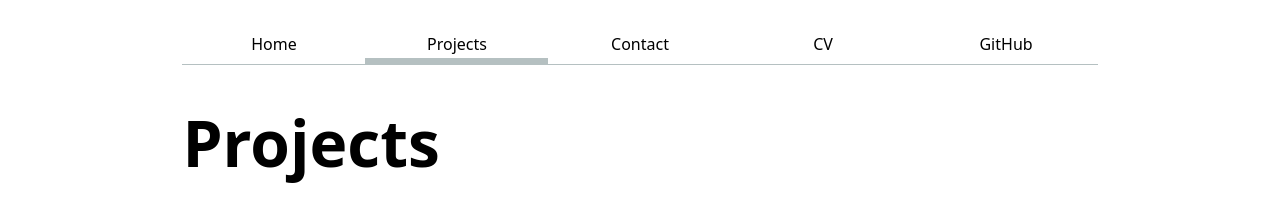
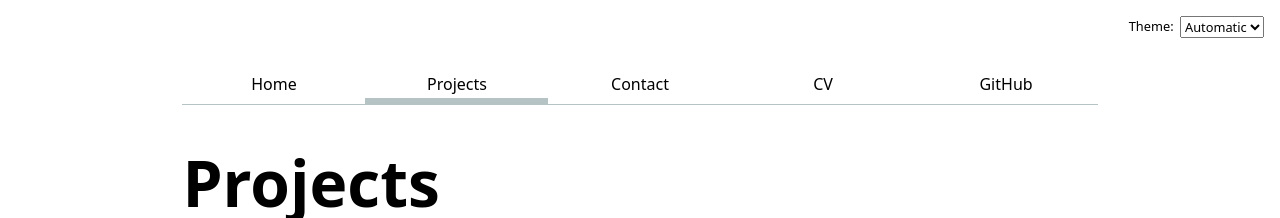
Before and after one commit to srhie2/portfolio, a plain HTML site: page projects/index.html in a window 1280 px wide. Shown: the top 218 px of the page. Drawn offline with Linux system fonts and the light colour scheme.

Commit message:
Add Lab 3 navigation and theme switcher

```diff
--- /dev/null
+++ b/global.js
@@ -0,0 +1,85 @@
+console.log("IT'S ALIVE!");
+
+function $$(selector, context = document) {
+  return Array.from(context.querySelectorAll(selector));
+}
+
+const BASE_PATH =
+  location.hostname === 'localhost' ||
+  location.hostname === '127.0.0.1'
+    ? '/'
+    : '/portfolio/';
+
+let pages = [
+  { url: '', title: 'Home' },
+  { url: 'projects/', title: 'Projects' },
+  { url: 'contact/', title: 'Contact' },
+  { url: 'cv/', title: 'CV' },
+  { url: 'https://github.com/srhie2', title: 'GitHub' },
+];
+
+let nav = document.createElement('nav');
+document.body.prepend(nav);
+
+let currentPath = location.pathname.replace(/\/index\.html$/, '/');
+
+for (let p of pages) {
+  let url = p.url;
+
+  if (!url.startsWith('http')) {
+    url = BASE_PATH + url;
+  }
+
+  let a = document.createElement('a');
+  a.href = url;
+  a.textContent = p.title;
+
+  let linkPath = a.pathname.replace(/\/index\.html$/, '/');
+
+  if (a.host === location.host && linkPath === currentPath) {
+    a.classList.add('current');
+  }
+
+  if (a.host !== location.host) {
+    a.target = '_blank';
+    a.rel = 'noopener noreferrer';
+  }
+
+  nav.append(a);
+}
+
+document.body.insertAdjacentHTML(
+  'afterbegin',
+  `
+  <label class="color-scheme">
+    Theme:
+    <select>
+      <option value="light dark">Automatic</option>
+      <option value="light">Light</option>
+      <option value="dark">Dark</option>
+    </select>
+  </label>
+  `
+);
+
+let select = document.querySelector('.color-scheme select');
+
+function setColorScheme(colorScheme) {
+  document.documentElement.style.setProperty(
+    'color-scheme',
+    colorScheme
+  );
+
+  select.value = colorScheme;
+}
+
+if ('colorScheme' in localStorage) {
+  setColorScheme(localStorage.colorScheme);
+}
+
+select.addEventListener('input', function (event) {
+  let colorScheme = event.target.value;
+
+  setColorScheme(colorScheme);
+  localStorage.colorScheme = colorScheme;
+});
--- a/projects/index.html
+++ b/projects/index.html
@@ -5,16 +5,11 @@
     <meta name="viewport" content="width=device-width, initial-scale=1.0">
     <title>Projects | Sungsan Rhie</title>
     <link rel="stylesheet" href="../style.css">
+    <script type="module" src="../global.js"></script>
 </head>
 <body>
-    <nav>
-        <a href="../">Home</a>
-        <a href="../projects/" class="current">Projects</a>
-        <a href="../contact/">Contact</a>
-        <a href="../cv/">CV</a>
-        <a href="https://github.com/srhie2" target="_blank">GitHub</a>
-    </nav>
     <h1>Projects</h1>
+
     <div class="projects">
         <article>
             <h2>DonkeyCar Vision Control</h2>
--- a/style.css
+++ b/style.css
@@ -1,6 +1,11 @@
 html {
   --color-accent: oklch(65% 50% 0);
+  --border-color: oklch(50% 10% 200 / 40%);
+
   accent-color: var(--color-accent);
+  color-scheme: light dark;
+  background-color: canvas;
+  color: canvastext;
 }
 
 body {
@@ -8,7 +13,7 @@ body {
 
   max-width: 100ch;
   margin-inline: auto;
-  padding: 1rem;
+  padding: 3.5rem 1rem 1rem;
 }
 
 img {
@@ -20,7 +25,7 @@ img {
 nav {
   display: flex;
   margin-bottom: 1em;
-  border-bottom: 1px solid oklch(80% 3% 200);
+  border-bottom: 1px solid var(--border-color);
 }
 
 nav a {
@@ -32,7 +37,7 @@ nav a {
 }
 
 nav a.current {
-  border-bottom: 0.4em solid oklch(80% 3% 200);
+  border-bottom: 0.4em solid var(--border-color);
   padding-bottom: 0.1em;
 }
 
@@ -43,8 +48,20 @@ nav a:hover {
 
 input,
 textarea,
-button {
+button,
+select {
   font: inherit;
+}
+
+.color-scheme {
+  position: absolute;
+  top: 1rem;
+  right: 1rem;
+
+  display: flex;
+  align-items: center;
+  gap: 0.5em;
+  font-size: 80%;
 }
 
 form {
@@ -83,7 +100,12 @@ h1 {
   font-size: 400%;
 }
 
-h1, h2, h3, h4, h5, h6 {
+h1,
+h2,
+h3,
+h4,
+h5,
+h6 {
   line-height: 1.1;
   text-wrap: balance;
 }
@@ -91,7 +113,7 @@ h1, h2, h3, h4, h5, h6 {
 .cv section {
   margin-block: 2em;
   padding-bottom: 1.5em;
-  border-bottom: 1px solid oklch(80% 3% 200);
+  border-bottom: 1px solid var(--border-color);
 }
 
 .cv h2 {
@@ -108,5 +130,5 @@ h1, h2, h3, h4, h5, h6 {
   width: 100%;
   height: 14rem;
   object-fit: contain;
-  background-color: #f3f4f6;
+  background-color: color-mix(in oklch, canvastext 5%, canvas 95%);
 }
```
Also changed, not shown: contact/index.html (+2 -8 lines), cv/index.html (+14 -10 lines), index.html (+13 -11 lines). Lines whose indentation alone changed are shown as unchanged.
